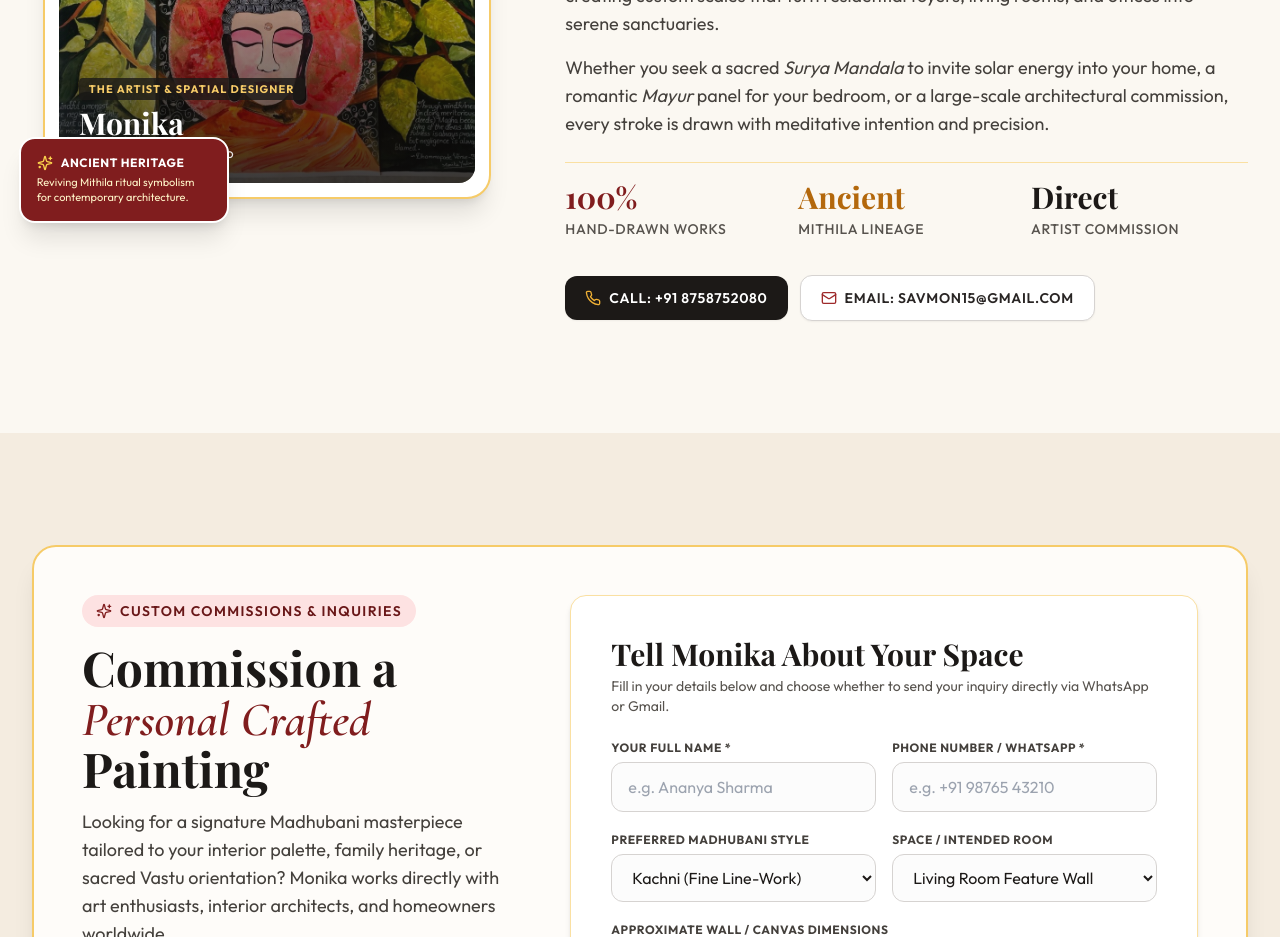
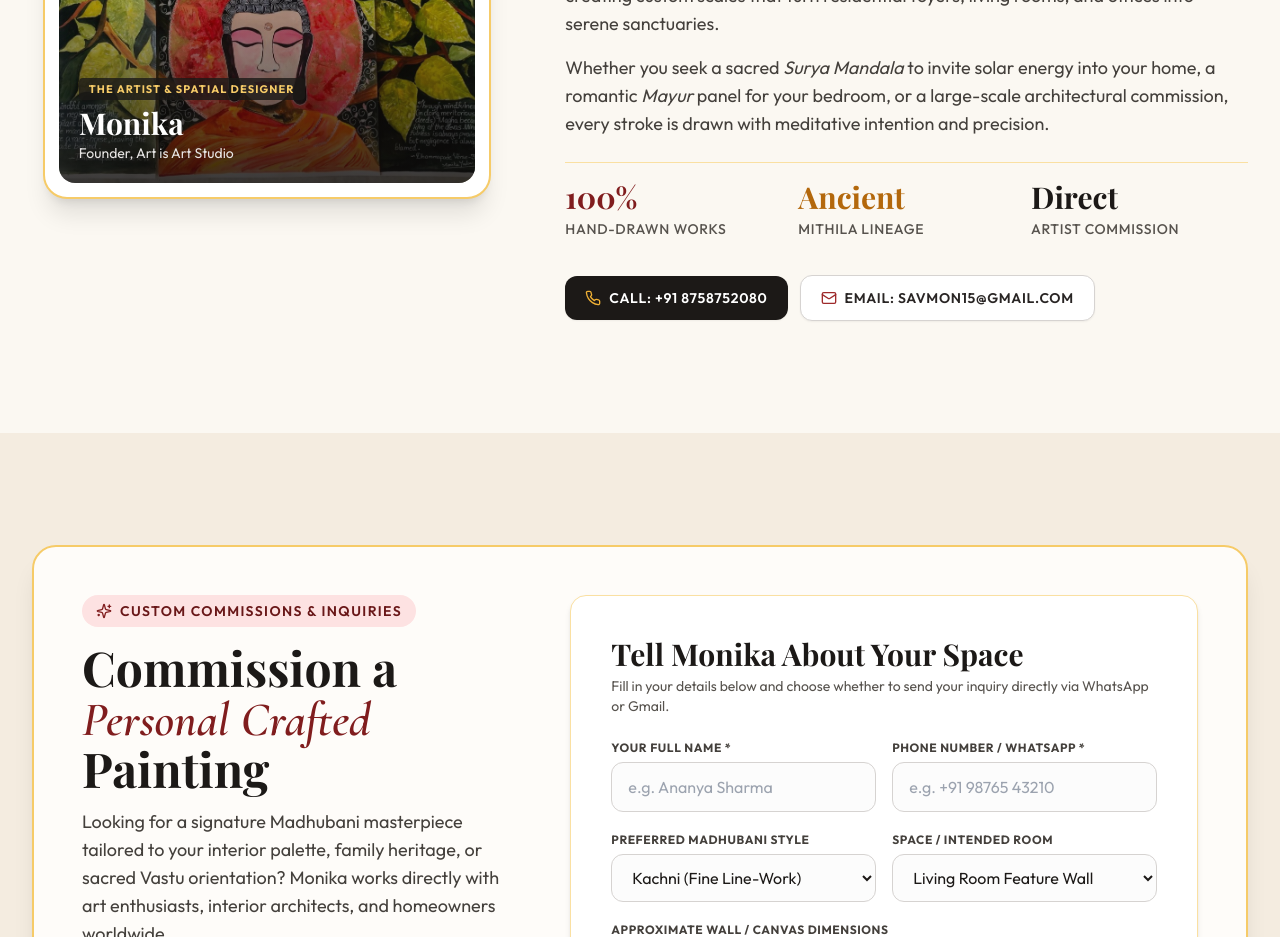
Before and after one commit to Prashant-Bhatiya/madhubaniArt, a Next.js app: page / in a window 1280 px wide. Shown: the part 7360-8297 px from the top of the page. Built offline with nearby package versions, Linux system fonts and the light colour scheme; a web font is replaced by a local one.

Commit message:
Remove Ancient Heritage badge obscuring artist name in About section

```diff
--- a/src/components/AboutArtist.tsx
+++ b/src/components/AboutArtist.tsx
@@ -2,7 +2,7 @@
 
 import React from "react";
 import Image from "next/image";
-import { Brush, Sparkles, Phone, Mail, Award, CheckCircle2 } from "lucide-react";
+import { Brush, Phone, Mail } from "lucide-react";
 
 export default function AboutArtist() {
   return (
@@ -45,16 +45,7 @@ export default function AboutArtist() {
 
               </div>
 
-              {/* Decorative Experience Seal Badge */}
-              <div className="absolute -bottom-5 -left-4 sm:-bottom-6 sm:-left-6 bg-madder-700 text-white p-4 rounded-2xl shadow-xl border-2 border-white max-w-[210px] z-10">
-                <div className="flex items-center gap-2">
-                  <Sparkles className="w-4 h-4 text-amber-300 shrink-0" />
-                  <span className="text-xs font-bold uppercase tracking-wider">Ancient Heritage</span>
-                </div>
-                <p className="text-[11px] text-amber-100 mt-1 leading-snug">
-                  Reviving Mithila ritual symbolism for contemporary architecture.
-                </p>
-              </div>
+
 
             </div>
           </div>
```
